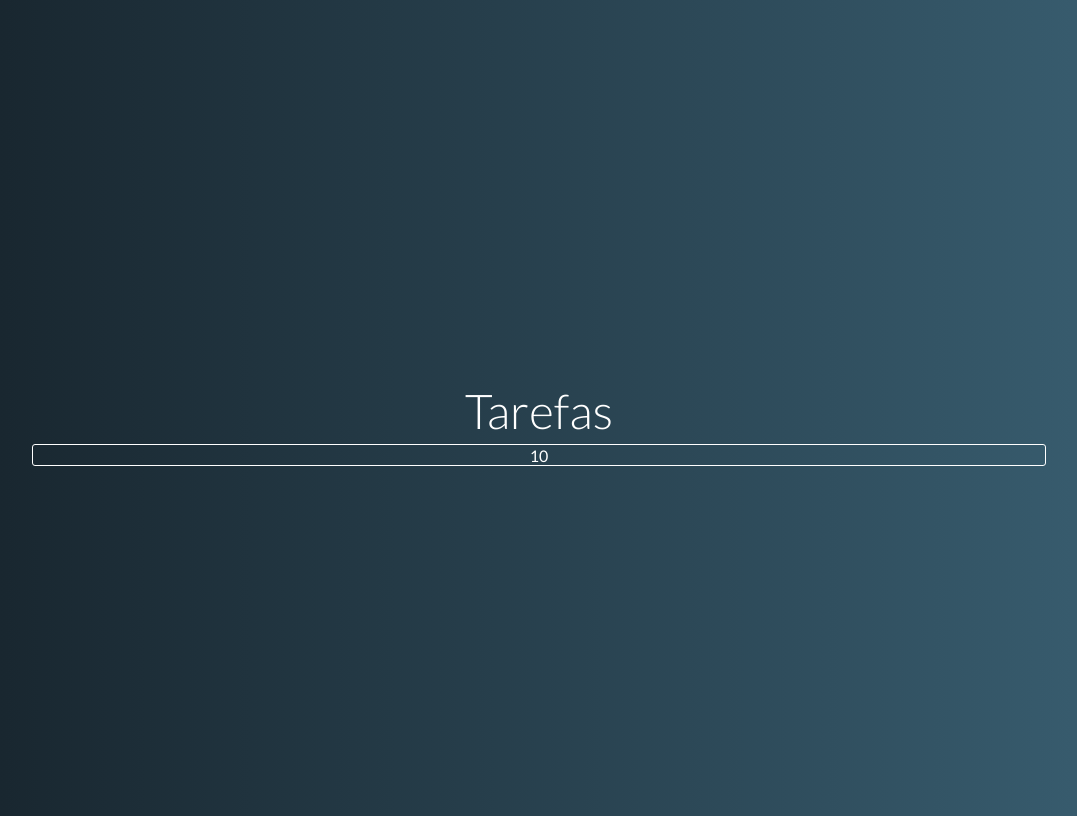
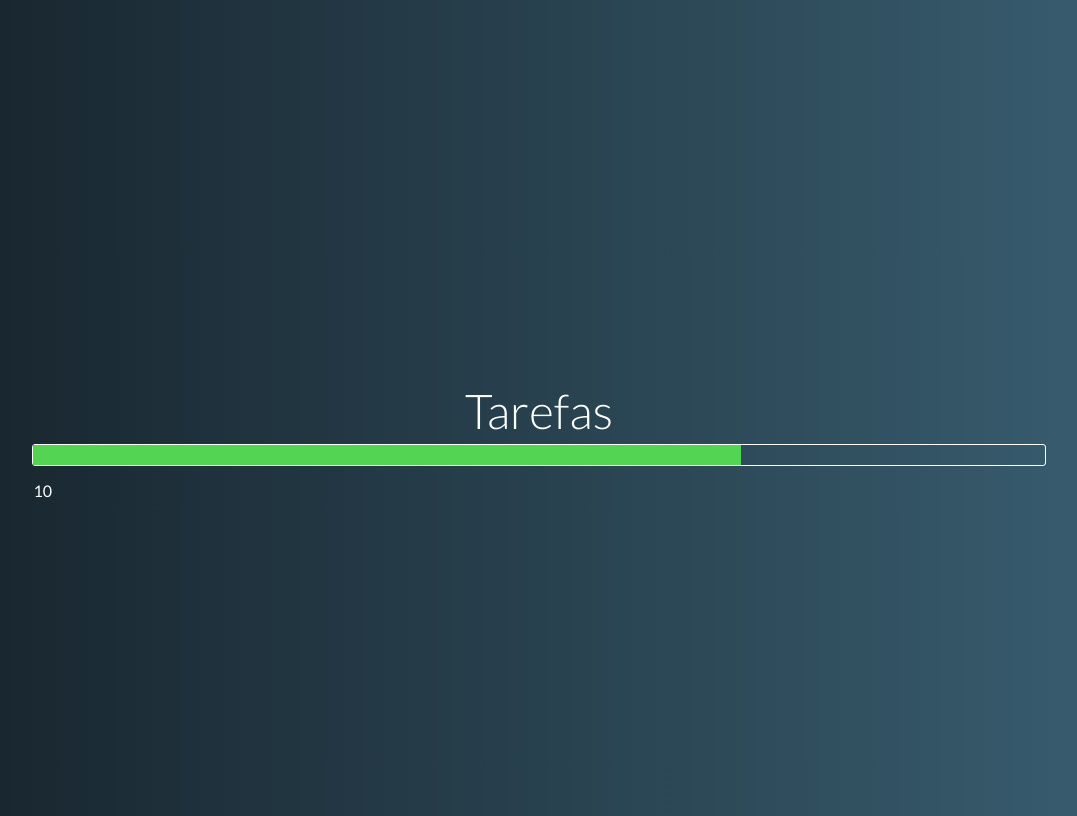
Before and after one commit to tassio72/TO-DOProject, a Vue app: page / in a window 1280 px wide. Shown: the whole page, without its empty margins (101-1178 px from the left). Built offline with nearby package versions, Linux system fonts and the light colour scheme.

Commit message:
alterando barra de desempenho

```diff
--- a/src/componentes/Bar.vue
+++ b/src/componentes/Bar.vue
@@ -1,9 +1,8 @@
 <template>
 
     <div class="barra-externa">
-        <div class="barra-interna">
-         <p> {{ desempenho}} </p>
-        </div>
+        <div class="barra-interna"> </div>
+        <p> {{ desempenho}}  </p>
     </div>
 
 
@@ -24,20 +23,28 @@ export default {
 <style>
 
     .barra-externa {
-        display: flex;
-        justify-content: center;
         width: 80%;
         height: 20px;
         border: 1px solid white;
         border-radius: 3px;
 
     }
-    .barra-externa .barra-interna  {
+    .barra-interna  {
         color: white;
-        display: flex;
-        justify-content: center;
+        background: rgb(83, 212, 83);
+        height: 100%;
+        width: 70%;
         text-align: center;
-        align-items: center
+
+
     }
 
+    .barra-interna p {
+        margin: 0%;
+        padding: 0%;
+        position: absolute;
+        z-index: -1;
+    }
+
+
 </style>
```
